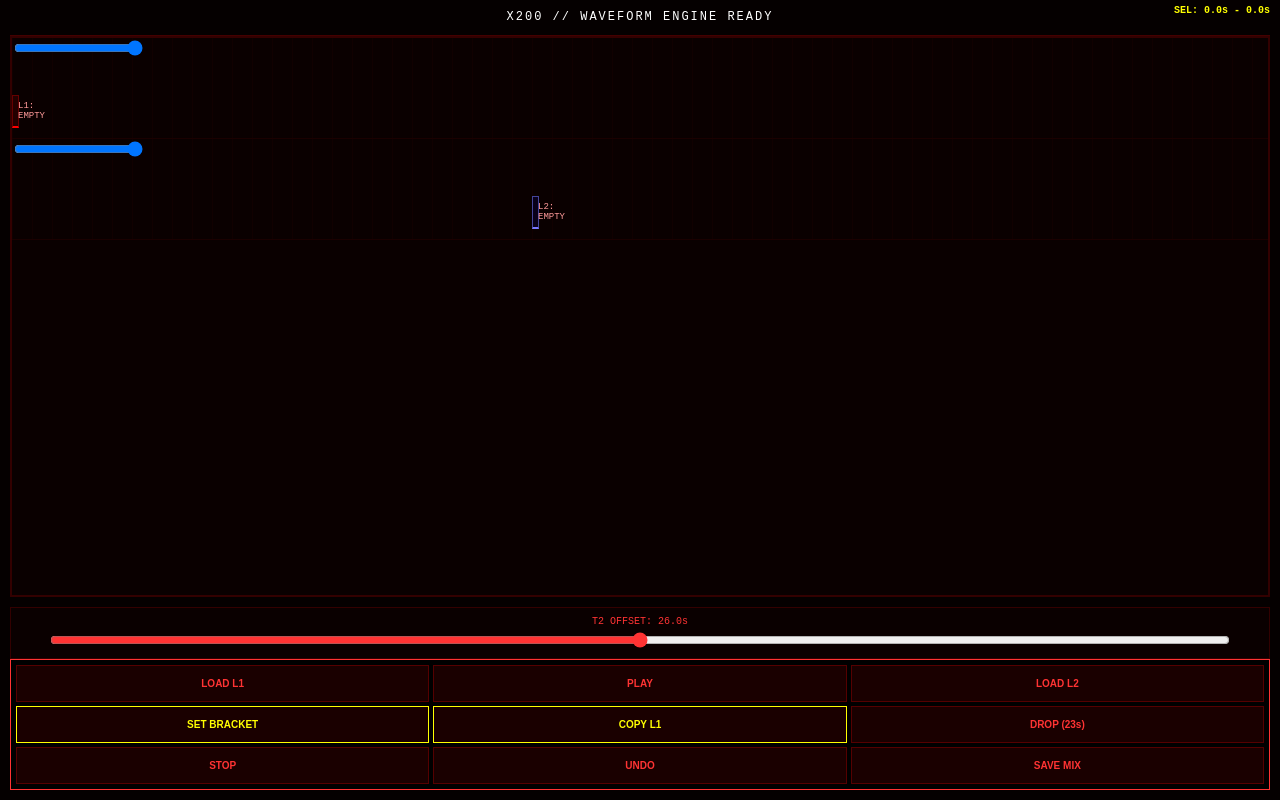
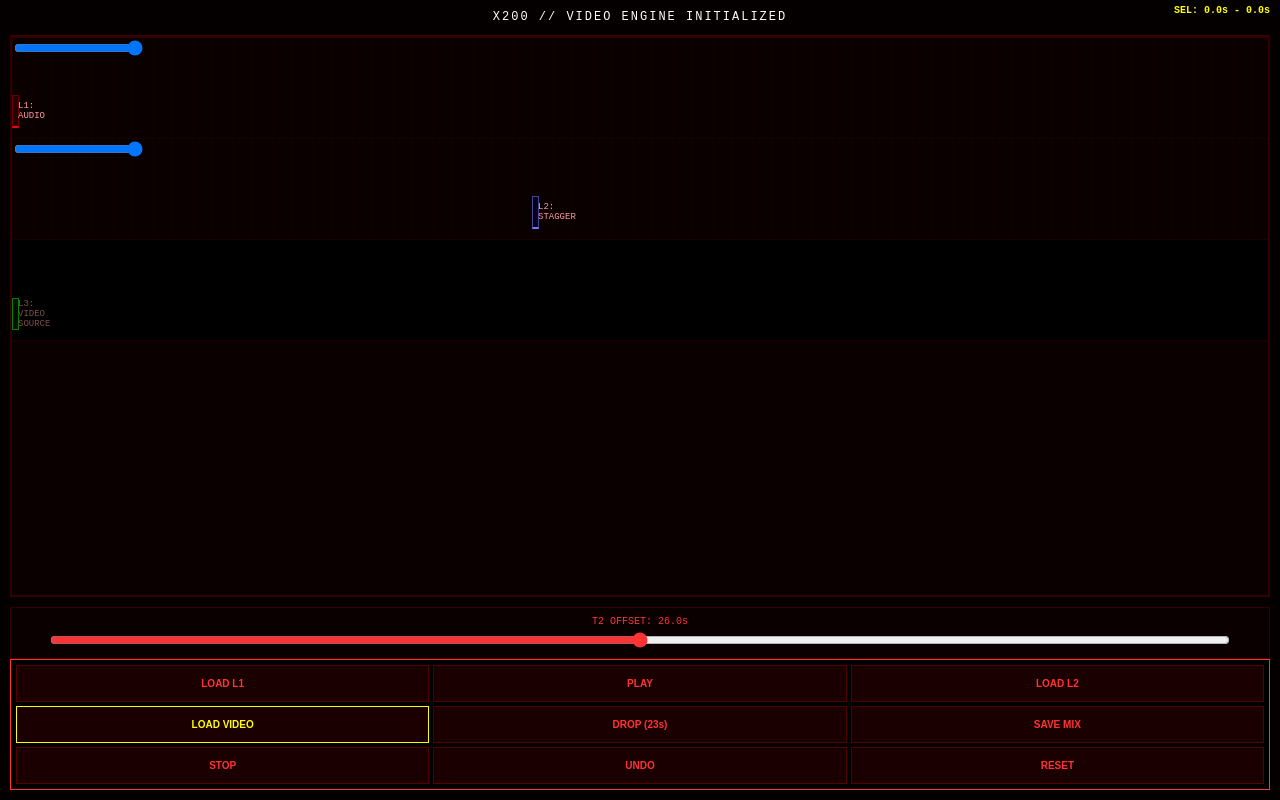
Before and after one commit to mickyblack78/Lyria-app, a plain HTML site: page index.html in a window 1280 px wide. Drawn offline with Linux system fonts and the light colour scheme.

Commit message:
Update index.html

```diff
--- a/index.html
+++ b/index.html
@@ -39,22 +39,27 @@
     #nudge-range { width: 95%; accent-color: #f33; margin-top: 5px; }
 </style>
 <div class="studio">
-    <div id="display">X200 // WAVEFORM ENGINE READY</div>
+    <div id="display">X200 // VIDEO ENGINE INITIALIZED</div>
     <div id="sel-stat">SEL: 0.0s - 0.0s</div>
 
     <div class="timeline-container" id="timeline">
         <div id="sel-bracket" class="bracket" style="left: 0; width: 0; display: none;"></div>
 
         <div class="lane" id="lane1">
-            <canvas id="wave1" style="position:absolute; top:0; left:0; height:100px; width:3000px; opacity:0.6; pointer-events:none;"></canvas>
-            <div id="clip1" class="clip" style="left:0; width:0px; border-bottom: 2px solid #f00;">L1: EMPTY</div>
+            <canvas id="wave1" style="position:absolute; top:0; left:0; height:100px; width:6000px; opacity:0.6; pointer-events:none;"></canvas>
+            <div id="clip1" class="clip" style="left:0; width:0px; border-bottom: 2px solid #f00;">L1: AUDIO</div>
             <input type="range" id="vol1" class="vol-slider" style="left:10px; top:0;" min="0" max="1" step="0.01" value="1">
         </div>
 
         <div class="lane" id="lane2">
-            <canvas id="wave2" style="position:absolute; top:0; left:520px; height:100px; width:3000px; opacity:0.6; pointer-events:none;"></canvas>
-            <div id="clip2" class="clip track2" style="left:520px; width:0px; border-bottom: 2px solid #77f;">L2: EMPTY</div>
+            <canvas id="wave2" style="position:absolute; top:0; left:520px; height:100px; width:6000px; opacity:0.6; pointer-events:none;"></canvas>
+            <div id="clip2" class="clip track2" style="left:520px; width:0px; border-bottom: 2px solid #77f;">L2: STAGGER</div>
             <input type="range" id="vol2" class="vol-slider" style="left:520px; top:80px;" min="0" max="1" step="0.01" value="1">
+        </div>
+
+        <div class="lane" id="lane3" style="background: #000; overflow: hidden; display: flex; align-items: center; justify-content: center;">
+            <video id="v-monitor" style="height: 100%; border: 1px solid #330; background: #000;" muted></video>
+            <div id="clip3" class="clip" style="left:0; width:0px; border-color: #0f0; background: rgba(0,255,0,0.1); opacity: 0.5;">L3: VIDEO SOURCE</div>
         </div>
     </div>
 
@@ -68,18 +73,19 @@
         <button class="btn" onclick="togglePlay()">PLAY</button>
         <button class="btn" onclick="document.getElementById('f2').click()">LOAD L2</button>
 
-        <button class="btn edit-mode" onclick="setSelection()">SET BRACKET</button>
-        <button class="btn edit-mode" onclick="copySection(1)">COPY L1</button>
+        <button class="btn edit-mode" onclick="document.getElementById('f3').click()">LOAD VIDEO</button>
         <button class="btn" onclick="jumpToDrop()">DROP (23s)</button>
+        <button class="btn" onclick="exportMix()">SAVE MIX</button>
 
         <button class="btn" onclick="stopAll()">STOP</button>
         <button class="btn" onclick="undo()">UNDO</button>
-        <button class="btn" onclick="exportMix()">SAVE MIX</button>
+        <button class="btn" onclick="location.reload()">RESET</button>
 
         <input type="file" id="f1" hidden onchange="loadTrack(1, this)">
         <input type="file" id="f2" hidden onchange="loadTrack(2, this)">
+        <input type="file" id="f3" hidden accept="video/*" onchange="loadVideo(this)">
     </div>
-</div>
+    </div>
 
 <script>
     let actx = new (window.AudioContext || window.webkitAudioContext)();
```
